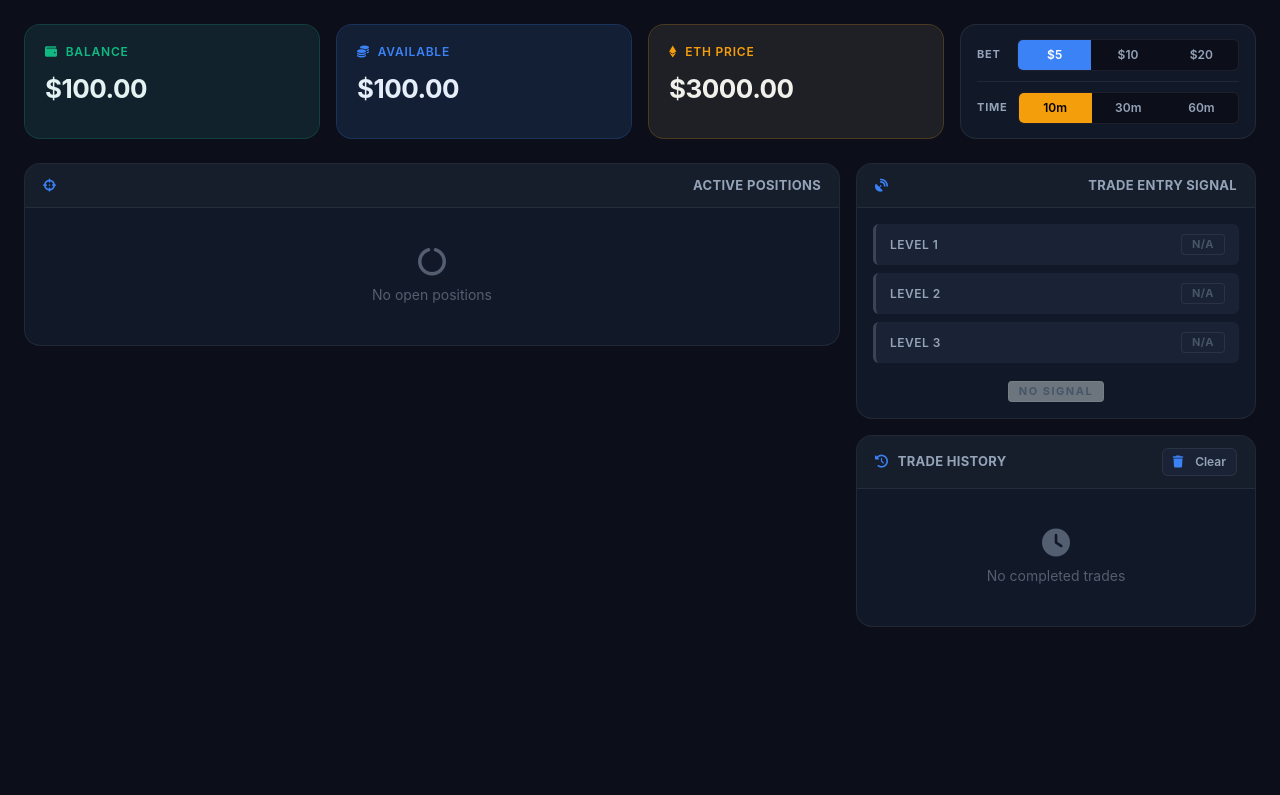
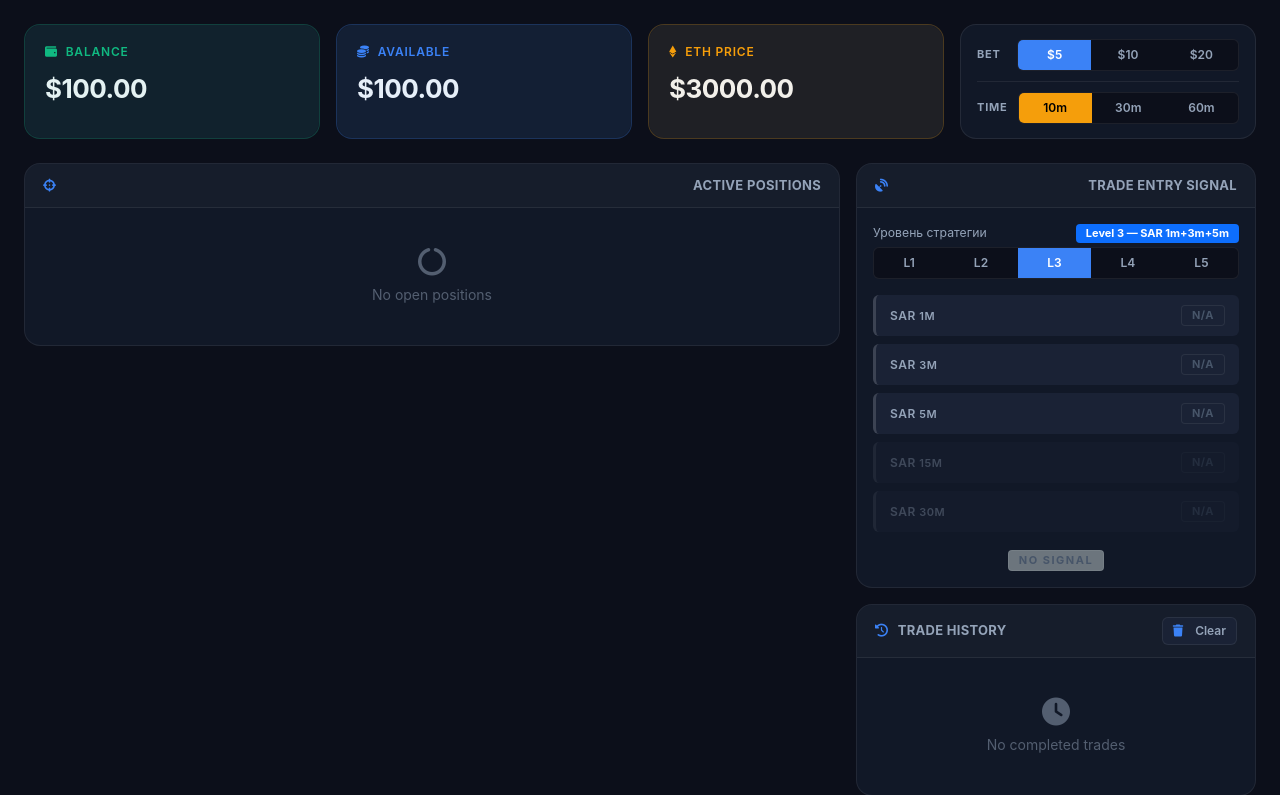
Before and after one commit to AMANITAPOWER999/MEXC-proghnoz-NEW, a Flask app: page / in a window 1280 px wide. Shown: the part 82-877 px from the top of the page. Before the commit the page ends 709 px from the top, so only its background shows below. Run offline with Flask 3, Linux system fonts and the light colour scheme; data that the repository does not hold is empty.

Commit message:
Add customizable strategy levels for trade entry signals
Introduce 5 strategy levels with selectable SAR timeframes, update dashboard UI for level selection, and adjust backend logic in app.py and trading_bot.py to support multi-timeframe SAR analysis based on the selected strategy level.

Replit-Commit-Author: Agent
Replit-Commit-Session-Id: 81913001-b442-4d63-b70d-365577e79539
Replit-Commit-Checkpoint-Type: full_checkpoint
Replit-Commit-Event-Id: 58708d47-9f8b-4d5a-ad3a-1d1a80714834
Replit-Commit-Screenshot-Url: https://storage.googleapis.com/screenshot-production-us-central1/29255dc5-0afb-4acc-924a-ae44df672fd0/81913001-b442-4d63-b70d-365577e79539/hcMWex7
Replit-Helium-Checkpoint-Created: true

```diff
--- a/app.py
+++ b/app.py
@@ -84,7 +84,7 @@ def api_status():
 
         # Если bot_instance еще не вернул данные, пробуем взять из state
         if not directions or all(v is None for v in directions.values()):
-            directions = state.get('sar_directions', {tf: None for tf in ['1m', '5m', '15m']})
+            directions = state.get('sar_directions', {tf: None for tf in ['1m', '3m', '5m', '15m', '30m']})
 
         # Получаем текущую цену
         current_price = bot_instance.get_current_price() if bot_instance else 3000.0
@@ -100,7 +100,8 @@ def api_status():
             'sar_directions': directions,
             'trades': state.get('trades', []),
             'bet': state.get('bet', 5.0),
-            'trade_duration': state.get('trade_duration', 600)
+            'trade_duration': state.get('trade_duration', 600),
+            'strategy_level': state.get('strategy_level', 3),
         })
     except Exception as e:
         logging.error(f"Status error: {e}")
@@ -163,6 +164,17 @@ def api_close_position():
     except Exception as e:
         logging.error(f"Close position error: {e}")
         return jsonify({'error': str(e)}), 500
+
+@app.route('/api/set_strategy_level', methods=['POST'])
+def api_set_strategy_level():
+    """Установка уровня стратегии (1-5)"""
+    data = request.get_json() or {}
+    level = int(data.get('level', 3))
+    if level < 1 or level > 5:
+        return jsonify({'error': 'Уровень должен быть от 1 до 5'}), 400
+    state['strategy_level'] = level
+    logging.info(f"Strategy level set to {level}")
+    return jsonify({'strategy_level': level})
 
 @app.route('/api/set_settings', methods=['POST'])
 def api_set_settings():
--- a/static/js/dashboard.js
+++ b/static/js/dashboard.js
@@ -216,6 +216,7 @@ class TradingDashboard {
             // Sync bet/duration buttons with server state
             if (data.bet !== undefined) this.syncBetButtons(data.bet);
             if (data.trade_duration !== undefined) this.syncDurButtons(data.trade_duration);
+            if (data.strategy_level !== undefined) this.syncLevelButtons(data.strategy_level);
 
             this.lastUpdateTime = new Date();
         } catch (error) {
@@ -265,62 +266,105 @@ class TradingDashboard {
         });
     }
 
+    syncLevelButtons(activeLevel) {
+        this._strategyLevel = parseInt(activeLevel);
+        document.querySelectorAll('.lvl-btn').forEach(btn => {
+            const val = parseInt(btn.getAttribute('data-level'));
+            btn.classList.toggle('active-setting', val === this._strategyLevel);
+        });
+        const labels = {
+            1: 'Level 1 — SAR 1m',
+            2: 'Level 2 — SAR 1m+3m',
+            3: 'Level 3 — SAR 1m+3m+5m',
+            4: 'Level 4 — SAR 1m+3m+5m+15m',
+            5: 'Level 5 — SAR 1m+3m+5m+15m+30m',
+        };
+        const lbl = document.getElementById('strategy-level-label');
+        if (lbl) lbl.textContent = labels[this._strategyLevel] || `Level ${this._strategyLevel}`;
+    }
+
+    async setStrategyLevel(level) {
+        try {
+            await fetch('/api/set_strategy_level', {
+                method: 'POST',
+                headers: { 'Content-Type': 'application/json' },
+                body: JSON.stringify({ level })
+            });
+            this.syncLevelButtons(level);
+            // Refresh SAR signal display immediately
+            if (this._lastDirections) this.updateSARDirections(this._lastDirections);
+        } catch (e) {
+            console.error('setStrategyLevel error:', e);
+        }
+    }
+
     updateSARDirections(directions) {
         if (!directions) return;
+        this._lastDirections = directions;
 
-        const timeframes = ['1m', '5m', '15m'];
+        const level = this._strategyLevel || 3;
+        const STRATEGY_TFS = {
+            1: ['1m'],
+            2: ['1m', '3m'],
+            3: ['1m', '3m', '5m'],
+            4: ['1m', '3m', '5m', '15m'],
+            5: ['1m', '3m', '5m', '15m', '30m'],
+        };
+        const requiredTfs = STRATEGY_TFS[level] || STRATEGY_TFS[3];
+        const allTimeframes = ['1m', '3m', '5m', '15m', '30m'];
+
         let allMatch = true;
         let matchDirection = null;
 
-        timeframes.forEach(tf => {
+        allTimeframes.forEach(tf => {
             const element = document.getElementById(`sar-${tf}`);
             const container = document.getElementById(`sar-${tf}-container`);
             const direction = directions[tf];
+            const isRequired = requiredTfs.includes(tf);
 
             if (element && container) {
                 element.className = 'badge sar-badge';
+
+                // Dim rows that are not required by current level
+                container.style.opacity = isRequired ? '1' : '0.35';
 
                 if (direction === 'long') {
                     element.textContent = 'LONG';
                     element.classList.add('bg-success');
                     container.classList.remove('text-danger', 'text-muted');
                     container.classList.add('text-success');
-                    if (matchDirection === null) {
-                        matchDirection = 'long';
-                    } else if (matchDirection !== 'long') {
-                        allMatch = false;
+                    if (isRequired) {
+                        if (matchDirection === null) matchDirection = 'long';
+                        else if (matchDirection !== 'long') allMatch = false;
                     }
                 } else if (direction === 'short') {
                     element.textContent = 'SHORT';
                     element.classList.add('bg-danger');
                     container.classList.remove('text-success', 'text-muted');
                     container.classList.add('text-danger');
-                    if (matchDirection === null) {
-                        matchDirection = 'short';
-                    } else if (matchDirection !== 'short') {
-                        allMatch = false;
+                    if (isRequired) {
+                        if (matchDirection === null) matchDirection = 'short';
+                        else if (matchDirection !== 'short') allMatch = false;
                     }
                 } else {
                     element.textContent = 'N/A';
                     element.classList.add('bg-secondary');
                     container.classList.remove('text-success', 'text-danger');
                     container.classList.add('text-muted');
-                    allMatch = false;
+                    if (isRequired) allMatch = false;
                 }
-            } else {
-                allMatch = false;
             }
         });
 
         // Update signal status
         const signalElement = document.getElementById('signal-status');
         if (signalElement) {
-            if (allMatch && matchDirection) {
+            if (allMatch && matchDirection && requiredTfs.length > 0) {
                 if (matchDirection === 'long') {
-                    signalElement.textContent = 'LONG SIGNAL';
+                    signalElement.textContent = `▲ LONG SIGNAL (L${level})`;
                     signalElement.className = 'badge bg-success signal-badge';
                 } else {
-                    signalElement.textContent = 'SHORT SIGNAL';
+                    signalElement.textContent = `▼ SHORT SIGNAL (L${level})`;
                     signalElement.className = 'badge bg-danger signal-badge';
                 }
             } else {
--- a/templates/dashboard.html
+++ b/templates/dashboard.html
@@ -118,18 +118,44 @@
                     <i class="fas fa-satellite-dish"></i> Trade Entry Signal
                 </div>
                 <div class="panel__body">
+
+                    <!-- Strategy Level Selector -->
+                    <div class="mb-3">
+                        <div class="d-flex align-items-center justify-content-between mb-1">
+                            <small class="text-muted">Уровень стратегии</small>
+                            <span id="strategy-level-label" class="badge bg-primary">Level 3</span>
+                        </div>
+                        <div class="seg-ctrl w-100">
+                            <button class="seg-btn seg-btn--blue lvl-btn flex-fill" data-level="1" onclick="window.dashboard.setStrategyLevel(1)">L1</button>
+                            <button class="seg-btn seg-btn--blue lvl-btn flex-fill" data-level="2" onclick="window.dashboard.setStrategyLevel(2)">L2</button>
+                            <button class="seg-btn seg-btn--blue lvl-btn flex-fill active-setting" data-level="3" onclick="window.dashboard.setStrategyLevel(3)">L3</button>
+                            <button class="seg-btn seg-btn--blue lvl-btn flex-fill" data-level="4" onclick="window.dashboard.setStrategyLevel(4)">L4</button>
+                            <button class="seg-btn seg-btn--blue lvl-btn flex-fill" data-level="5" onclick="window.dashboard.setStrategyLevel(5)">L5</button>
+                        </div>
+                    </div>
+
+                    <!-- SAR Rows -->
                     <div class="sar-row mb-2" id="sar-1m-container">
-                        <span class="sar-level">Level 1</span>
+                        <span class="sar-level">SAR <span class="text-muted" style="font-size:11px">1m</span></span>
                         <span id="sar-1m" class="badge sar-badge">N/A</span>
                     </div>
+                    <div class="sar-row mb-2" id="sar-3m-container">
+                        <span class="sar-level">SAR <span class="text-muted" style="font-size:11px">3m</span></span>
+                        <span id="sar-3m" class="badge sar-badge">N/A</span>
+                    </div>
                     <div class="sar-row mb-2" id="sar-5m-container">
-                        <span class="sar-level">Level 2</span>
+                        <span class="sar-level">SAR <span class="text-muted" style="font-size:11px">5m</span></span>
                         <span id="sar-5m" class="badge sar-badge">N/A</span>
                     </div>
-                    <div class="sar-row" id="sar-15m-container">
-                        <span class="sar-level">Level 3</span>
+                    <div class="sar-row mb-2" id="sar-15m-container">
+                        <span class="sar-level">SAR <span class="text-muted" style="font-size:11px">15m</span></span>
                         <span id="sar-15m" class="badge sar-badge">N/A</span>
                     </div>
+                    <div class="sar-row mb-2" id="sar-30m-container">
+                        <span class="sar-level">SAR <span class="text-muted" style="font-size:11px">30m</span></span>
+                        <span id="sar-30m" class="badge sar-badge">N/A</span>
+                    </div>
+
                     <div class="signal-bar mt-3">
                         <div id="signal-status" class="signal-badge">NO SIGNAL</div>
                     </div>
@@ -173,6 +199,6 @@
 </div>
 
 <script src="https://cdn.jsdelivr.net/npm/bootstrap@5.3.0/dist/js/bootstrap.bundle.min.js"></script>
-<script src="{{ url_for('static', filename='js/dashboard.js') }}?v=9"></script>
+<script src="{{ url_for('static', filename='js/dashboard.js') }}?v=10"></script>
 </body>
 </html>
```
Also changed, not shown: goldantilopaeth500_state.json (+11 -11 lines), trading_bot.py (+26 -19 lines).
